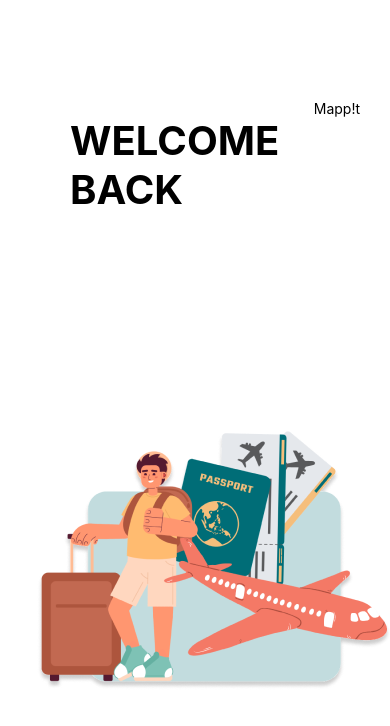
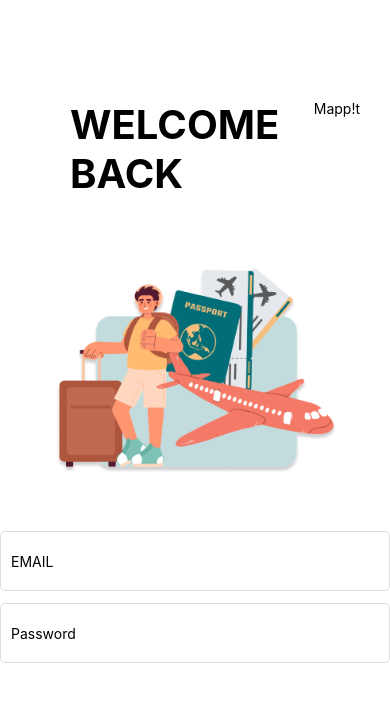
Before and after one commit to kab0o0m/TravelApp, a React Native app: screen /Login in a window 390 px wide. Shown: the top 726 px of the page. Built offline with nearby package versions, Linux system fonts and the light colour scheme.

Commit message:
adjusted image and responsiveness stuff

```diff
--- a/app.json
+++ b/app.json
@@ -4,7 +4,7 @@
     "slug": "idp",
     "version": "1.0.0",
     "orientation": "portrait",
-    "icon": "./assets/icon.png",
+    "icon": "./assets/FrogHead.png",
     "userInterfaceStyle": "light",
     "splash": {
       "image": "./assets/splash.png",
--- a/package.json
+++ b/package.json
@@ -20,7 +20,8 @@
     "react": "18.2.0",
     "react-native": "0.74.5",
     "react-native-dotenv": "^3.4.11",
-    "react-native-paper": "^5.12.5"
+    "react-native-paper": "^5.12.5",
+    "react-native-svg": "^15.6.0"
   },
   "devDependencies": {
     "@babel/core": "^7.20.0"
--- a/screens/Login.js
+++ b/screens/Login.js
@@ -13,8 +13,14 @@ import {
   TouchableWithoutFeedback,
   Keyboard,
   Image,
+  Dimensions,
 } from "react-native";
 import LoginImage from "../assets/LoginImage.png";
+import { Colors } from "react-native/Libraries/NewAppScreen";
+import VectorBackground from "../assets/Vector-1.png"
+
+const { width: screenWidth } = Dimensions.get("window");
+const { height: screenHeight } = Dimensions.get("window");
 
 const Login = () => {
   const [email, setEmail] = useState("");
@@ -39,14 +45,19 @@ const Login = () => {
   return (
     <TouchableWithoutFeedback onPress={dismissKeyboard}>
       <KeyboardAvoidingView style={styles.container} behavior="padding">
-        <ScrollView contentContainerStyle={styles.scrollContainer}>
+      <Image
+          source={VectorBackground}
+          style={styles.cornerImage}
+          resizeMode="contain"
+        />
+        <View style={styles.cornerContainer}>
+            <Text style={styles.subHeader}>Mapp!t</Text>
+          </View>
           <View style={styles.headerContainer}>
             <Text style={styles.header}>WELCOME BACK</Text>
           </View>
-          <View style={styles.cornerContainer}>
-            <Text style={styles.subHeader}>Mapp!t</Text>
-          </View>
-          <View>
+
+          <View style={styles.imageContainer}>
             <Image source={LoginImage} style={styles.image} />
           </View>
           <View style={styles.loginContainer}>
@@ -65,7 +76,6 @@ const Login = () => {
               <Text style={styles.buttonText}>Login</Text>
             </TouchableOpacity>
           </View>
-        </ScrollView>
       </KeyboardAvoidingView>
     </TouchableWithoutFeedback>
   );
@@ -128,4 +138,22 @@ const styles = StyleSheet.create({
     width: "100%",
     paddingBottom: 200, // Space for the keyboard
   },
+  imageContainer: {
+    width: screenWidth * 0.8,  // Adjust width relative to screen width
+    height: screenWidth * 0.6, // Adjust height relative to screen width
+    justifyContent: "center", // Center the image inside the container
+    marginHorizontal: screenWidth*0.1,
+  },
+  image: {
+    width: "100%",  // Make the image fill the width of the container
+    height: "100%", // Make the image fill the height of the container
+  },
+  cornerImage: {
+    position: "absolute",  // Ensures the image is positioned absolutely in the corner
+    top: 0,               // Aligns it to the top of the screen
+    right: 0,             // Aligns it to the right of the screen
+    width: screenWidth * 0.4, // Set the width of the image
+    height: screenHeight * 0.3, // Set the height relative to the screen
+    zIndex: -1,           // Ensures the image is behind the text
+  },
 });
```
Also changed, not shown: screens/components/LoginSignUpBG.js (added, +35 -0 lines), 1 other file (tests, documents, lock files or other folders).
